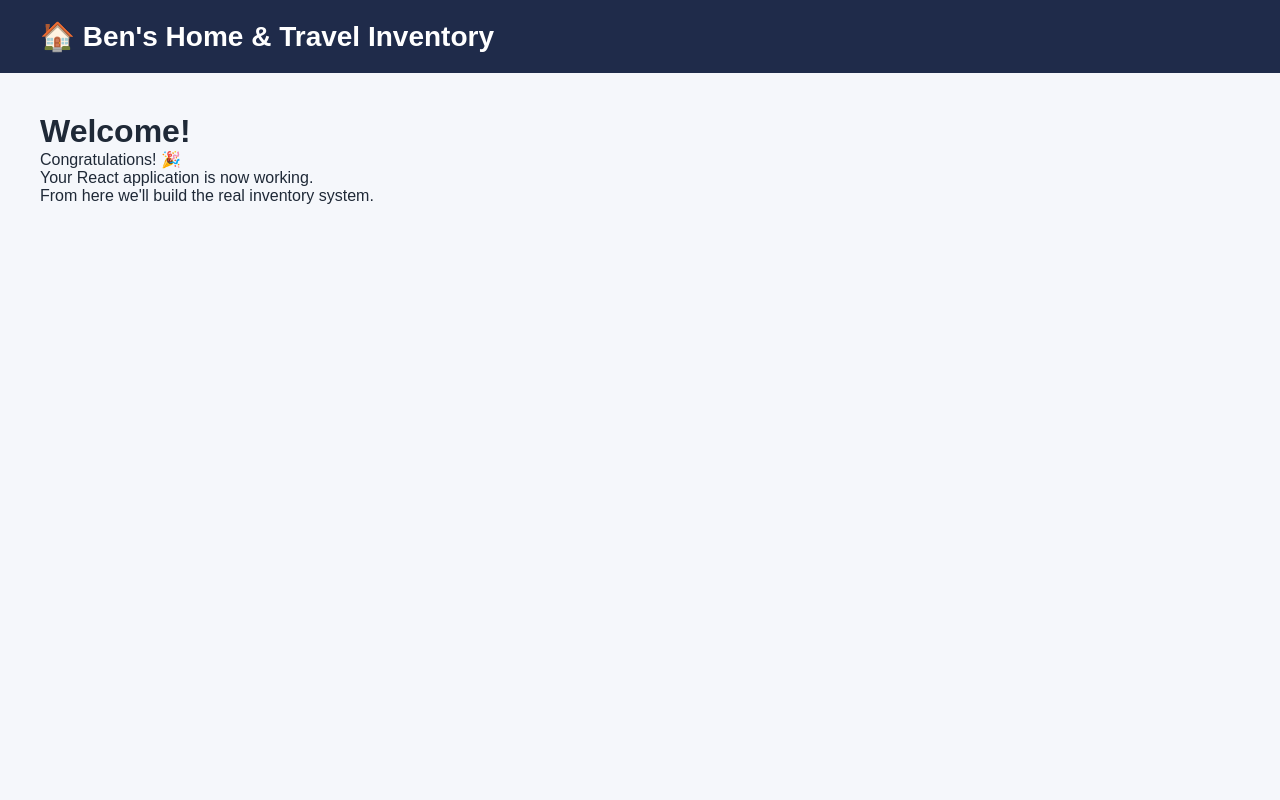
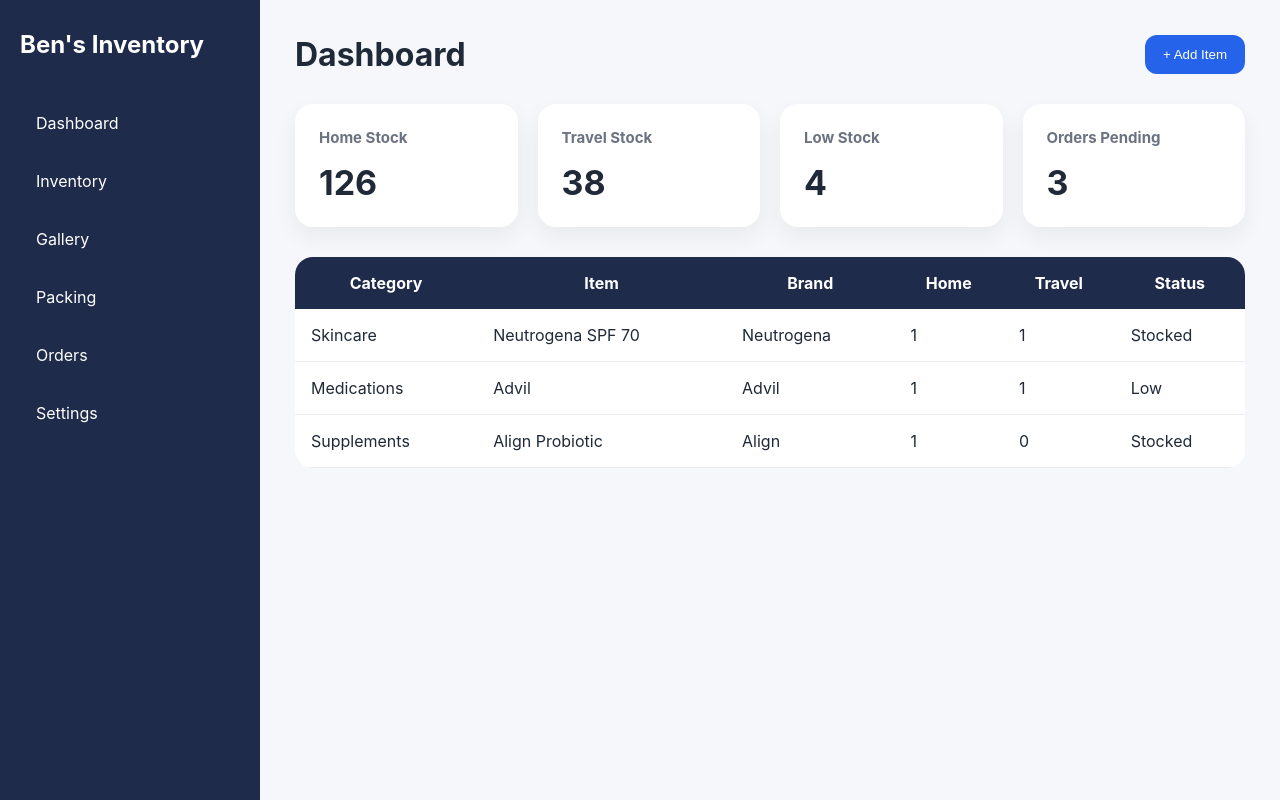
Before and after one commit to EA2026/Ben-s-Inventory, a React (Vite) app: page / in a window 1280 px wide. Built offline with nearby package versions, Linux system fonts and the light colour scheme.

Commit message:
Update App.jsx

```diff
--- a/src/App.jsx
+++ b/src/App.jsx
@@ -1,39 +1,82 @@
 function App() {
   return (
-    <div
-      style={{
-        fontFamily: "Arial",
-        background: "#f5f7fb",
-        minHeight: "100vh",
-      }}
-    >
-      <header
-        style={{
-          background: "#1f2b4a",
-          color: "white",
-          padding: "20px 40px",
-          fontSize: "28px",
-          fontWeight: "bold",
-        }}
-      >
-        🏠 Ben's Home & Travel Inventory
-      </header>
+    <div className="dashboard">
+      <aside className="sidebar">
+        <h2>Ben's Inventory</h2>
+        <ul>
+          <li>Dashboard</li>
+          <li>Inventory</li>
+          <li>Gallery</li>
+          <li>Packing</li>
+          <li>Orders</li>
+          <li>Settings</li>
+        </ul>
+      </aside>
 
-      <div style={{ padding: "40px" }}>
-        <h1>Welcome!</h1>
+      <main className="main">
+        <div className="header">
+          <h1>Dashboard</h1>
+          <button className="primary-btn">+ Add Item</button>
+        </div>
 
-        <p>
-          Congratulations! 🎉
-        </p>
+        <div className="cards">
+          <div className="card">
+            <h3>Home Stock</h3>
+            <h2>126</h2>
+          </div>
+          <div className="card">
+            <h3>Travel Stock</h3>
+            <h2>38</h2>
+          </div>
+          <div className="card">
+            <h3>Low Stock</h3>
+            <h2>4</h2>
+          </div>
+          <div className="card">
+            <h3>Orders Pending</h3>
+            <h2>3</h2>
+          </div>
+        </div>
 
-        <p>
-          Your React application is now working.
-        </p>
-
-        <p>
-          From here we'll build the real inventory system.
-        </p>
-      </div>
+        <table className="table">
+          <thead>
+            <tr>
+              <th>Category</th>
+              <th>Item</th>
+              <th>Brand</th>
+              <th>Home</th>
+              <th>Travel</th>
+              <th>Status</th>
+            </tr>
+          </thead>
+          <tbody>
+            <tr>
+              <td>Skincare</td>
+              <td>Neutrogena SPF 70</td>
+              <td>Neutrogena</td>
+              <td>1</td>
+              <td>1</td>
+              <td>Stocked</td>
+            </tr>
+            <tr>
+              <td>Medications</td>
+              <td>Advil</td>
+              <td>Advil</td>
+              <td>1</td>
+              <td>1</td>
+              <td>Low</td>
+            </tr>
+            <tr>
+              <td>Supplements</td>
+              <td>Align Probiotic</td>
+              <td>Align</td>
+              <td>1</td>
+              <td>0</td>
+              <td>Stocked</td>
+            </tr>
+          </tbody>
+        </table>
+      </main>
     </div>
   );
 }
```
